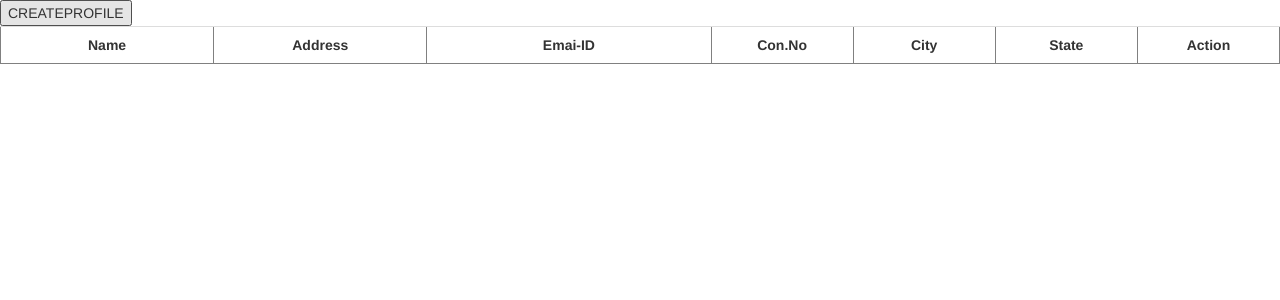
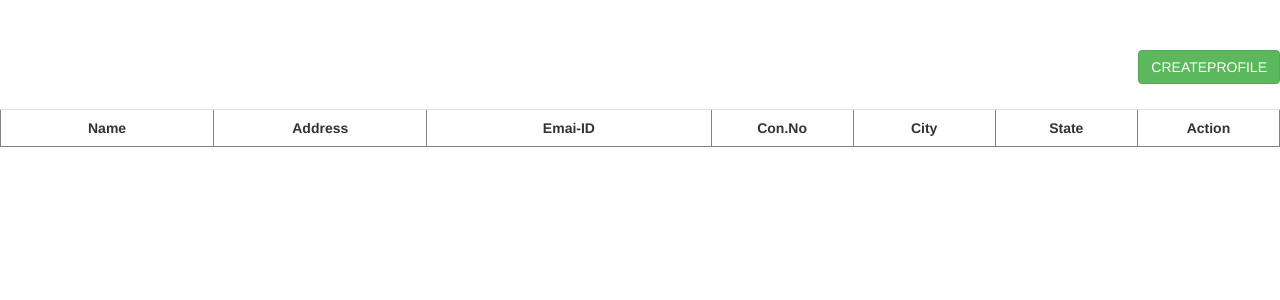
Before and after one commit to riturajreso/NS_MVC, a PHP site: page / in a window 1280 px wide. Shown: the top 300 px of the page. Run offline with PHP 8.4, Linux system fonts and the light colour scheme; data that the repository does not hold is empty; some libraries are stand-ins or nearby versions.

Commit message:
view file,index controller,css,use class  changed

```diff
--- a/MVC/css/Testcase1.css
+++ b/MVC/css/Testcase1.css
@@ -36,7 +36,7 @@ body {font-family: Arial, Helvetica, sans-serif;}
 
 .close:hover,
 .close:focus {
-  color: #000;
+  color: red;
   text-decoration: none;
   cursor: pointer;
 }
@@ -73,7 +73,7 @@ body {font-family: Arial, Helvetica, sans-serif;}
 
 .close1:hover,
 .close1:focus {
-  color: #000;
+  color: red;
   text-decoration: none;
   cursor: pointer;
 }
--- a/MVC/views/view.php
+++ b/MVC/views/view.php
@@ -1,37 +1,31 @@
 <!DOCTYPE html>
 <html>
 <head>
-
 <link rel="stylesheet" href="css/bootstrap.min.css">
 <link rel="stylesheet" href="css/Testcase1.css">
 <style type="text/css">
 table{
 	border-style: solid;
 	text-align: center;
-
-
 }
 th{
 	text-align: center;
 }
+#myBtn{
+	margin-top: 50px;
+	float:right;
+	margin-bottom: 25px;
+}
 </style>
 </head>
-<body>		 <!--creating input field for ionsertion -->
-
+<body>
+<!--creating input field for ionsertion -->
 <!-- Modal content -->
-
-  <button id="myBtn">CREATEPROFILE</button>
-
-
-
-
+<button id="myBtn" class="btn btn-success" >CREATEPROFILE</button>
       <!-- The Register Modal -->
     	<div id="myModal" class="modal">
-
         <!-- Modal content -->
       	 <div class="modal-content" align="center">
-
-
 			<!--creating input field for ionsertion -->
 			<span class="close">&times;</span>
 			<div>
@@ -44,12 +38,10 @@
 						<tr><td>Mob No:<td><input type="text" name="mobno" id="mobno"></td></tr>
 						<tr><td>City:<td><input type="text" name="city" id="city"></td></tr>
 						<tr><td>State:<td><input type="text" name="ste" id="ste"></td></tr>
-						<tr><td><input type="submit" name="submitbtn" id="submitbtn" value="Submit">
-						<td><input type="button" name="resetbttn" id="resetbttn" value="Reset"></td></tr>
+						<tr><td><input type="submit" name="submitbtn" id="submitbtn" value="Submit" class="btn btn-primary">
+						<td><input type="button" name="resetbttn" id="resetbttn" value="Reset" class="btn btn-primary"></td></tr>
 					</table>
-
        		 </div>
-
 				</form>
 	</div>
  </div>
@@ -68,13 +60,12 @@
 						<tr><td>City:<td><input type="text" name="edit_city" id="edit_city"></td></tr>
 						<tr><td>State:<td><input type="text" name="edit_ste" id="edit_ste"></td></tr>
 						<input type="hidden" name="edit_id" id="edit_id">
-						<tr><td><input type="submit" name="edit_submitbtn" id="edit_submitbtn" value="Submit">
-						<td><input type="button" name="resetbttn" id="edit_resetbttn" value="Reset"></td></tr>
+						<tr><td><input type="submit" name="edit_submitbtn" id="edit_submitbtn" value="Submit" class="btn btn-primary" >
+						</tr>
 					</table>
        			 </div>
     		</div>
     	</div>
-
 			</form>
 
 
@@ -91,29 +82,12 @@
 				<th width="10%">Action</th>
 				<tbody id="tBody">
 				<?php
-					/* $sno=1;
-					for ($i=0; $i <count($result); $i++) {
 
-						echo '<tr><td >'.$sno.'</td>';
-						echo '<td>'.$result[$i]['name'].'</td>';
-						echo '<td>'.$result[$i]['addr'].'</td>';
-						echo '<td>'.$result[$i]['textEmail'].'</td>';
-						echo '<td>'.$result[$i]['mobno'].'</td>';
-						echo '<td>'.$result[$i]['city'].'</td>';
-						echo '<td>'.$result[$i]['ste'].'</td>';
-						echo '<td><img title="Edit" src="images/Edit_icon.png" id="edit" editid="'.$result[$i]['id'].'">&nbsp;&nbsp;&nbsp;<img title="Delete" src="images/delete.png" id="del" deleteid="'.$result[$i]['id'].'"></td>';
-						echo '</tr>';
-						$sno++;
-					}
-					*/
 				?>
 				</tbody>
 			</table>
-
 	</form>
-
 </body>
-
 </html>
 					<script type="text/javascript" src="js/jquery.min.js">
 					</script>
@@ -130,7 +104,8 @@
     			displayRecords();
     		});
 
-function displayRecords(){
+	function displayRecords()
+	{
 		$('#tBody').html('');
 		$.ajax({
 		   cache:false,
@@ -180,9 +155,8 @@ function displayRecords(){
 	       })
 	}
 
-     $('#myBtn').click(function(){
-     	//$('#myModal').model('clearInputFields()');
-
+     $('#myBtn').click(function()
+     {
 		modal.style.display = "block";
      });
       $("body").on("click","#edit", function()
@@ -208,16 +182,12 @@ function displayRecords(){
        				var mobileno  = data.MVC.user_result[i].mobno;
        				var city  = data.MVC.user_result[i].city;
        				var state  = data.MVC.user_result[i].ste;
-
-
        				$('#edit_name').val(ename);
        				$('#edit_addr').val(address);
        				$('#edit_textEmail').val(email);
        				$('#edit_mobno').val(mobileno);
        				$('#edit_city').val(city);
        				$('#edit_ste').val(state);
-
-
        			}
 
        			$('#tBody').append(html);
@@ -228,16 +198,13 @@ function displayRecords(){
 		}) ;
      });
 
-
 	     $(".close").click(function(){
 	      modal.style.display = "none";
 	     });
 	      $(".close1").click(function(){
-      /*	$('#modal1').modal('hide');
-    			return false;*/
+
 	      modal1.style.display = "none";
 	     });
-
 
 	    window.onclick = function(event) {
 	      if (event.target == modal)
@@ -268,7 +235,6 @@ function displayRecords(){
 		if(data.MVC.user_deleted == 1){
 			displayRecords();
 			alert("User deleted");
-
 			}else{
 			alert("failed");
 			}
@@ -278,12 +244,10 @@ function displayRecords(){
 		}) ;
 		} else
         return false;
-
     });
 
   //GETTTING INPUT FROM HTML TO PHP
-    		/* $("#submitbtn").on("click",function()
-    		 {*/
+
     		 $('#insertForm').on('submit',function(e){
     		 		e.preventDefault();
 
@@ -318,19 +282,11 @@ function displayRecords(){
 
           	 });
 
-
           	 $(document).ready(function(){
 					$("#resetbttn").click(function(){
-					/* Single line Reset function executes on click of Reset Button */
 					$("#insertForm")[0].reset();
 					});});
 
-    		 //getting input from update field of html to php
-    		 	/*$('#edit_submitbtn').on('click',function(){
-    		 		$('#updateForm').submit();
-
-
-    		 	});*/
     		 $("#edit_submitbtn").on("click",function()
     		 		{
 		    		 	$('#updateForm').on('submit',function(e){
@@ -392,34 +348,25 @@ function displayRecords(){
 				      var email = $("#textEmail").val();
 				      var reg = /^([A-Za-z0-9_\-\.])+\@([A-Za-z0-9_\-\.])+\.([A-Za-z]{2,4})$/;
 
-
 				        if(nameing.length==0 && nameing=="")
 				        {
-
 				          $("#names").text("Invalid Name ->"+ nameing);
 				          alert('Invalid name  ->'+nameing);
 				           	val=0;
 			          		return false;
-
-
 				        }
 
 
 					    if(pata.length==0 && pata=="")
 					    {
-
 					      $("#addr").text("Invalid Address ->"+ pata);
 					      alert('Invalid pata Address ->'+pata);
 					     	val=0;
 			          		return false;
-
-
 					    }
-
 
 					    if (reg.test(textEmail.value) == false)
 					    {
-
 					      $("#textEmail").text("Invalid Email ->"+email);
 					      alert('Invalid Email Address ->'+email);
 					     	val=0;
@@ -433,8 +380,6 @@ function displayRecords(){
 					      alert("Please provide correct number");
 					      	val=0;
 			          		return false;
-
-
 					    }
 
 					    if(City.length==0 && City=="")
@@ -444,18 +389,13 @@ function displayRecords(){
 					      alert("Please provide correct number");
 					    	val=0;
 			          		return false;
-
 					    }
-
-
 					    if(sttss.length==0 && sttss=="")
 					    {
-
 					      $("#ste").text("please provide correct  state  ->"+sttss);
 					      alert("Please enter your state");
 					      	val=0;
 			          		return false;
-
 					    }
     		});
 </script>
```
Also changed, not shown: MVC/controller/indexController.php (+8 -38 lines), MVC/model/user.class.php (+4 -16 lines). Lines whose indentation alone changed are shown as unchanged.
